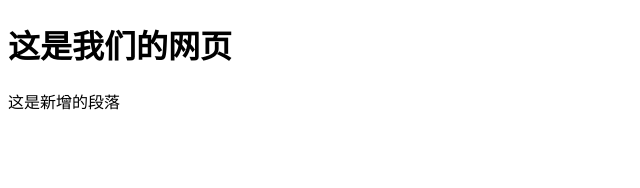
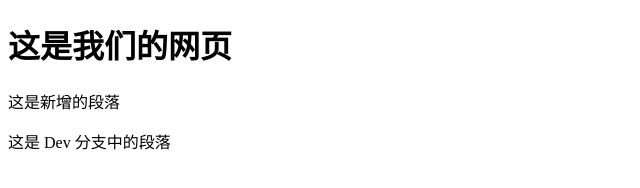
Before and after one commit to yuexiangqing/test004, a plain HTML site: page index.html in a window 1280 px wide. Shown: the whole page, without its empty margins (0-640 px from the left). Drawn offline with Linux system fonts and the light colour scheme.

Commit message:
这是 Dev 分支的第五个版本

```diff
--- a/index.html
+++ b/index.html
@@ -9,5 +9,6 @@
 <body>
     <h1>这是我们的网页</h1>
     <p>这是新增的段落</p>
+    <p>这是 Dev 分支中的段落</p>
 </body>
 </html>
```
